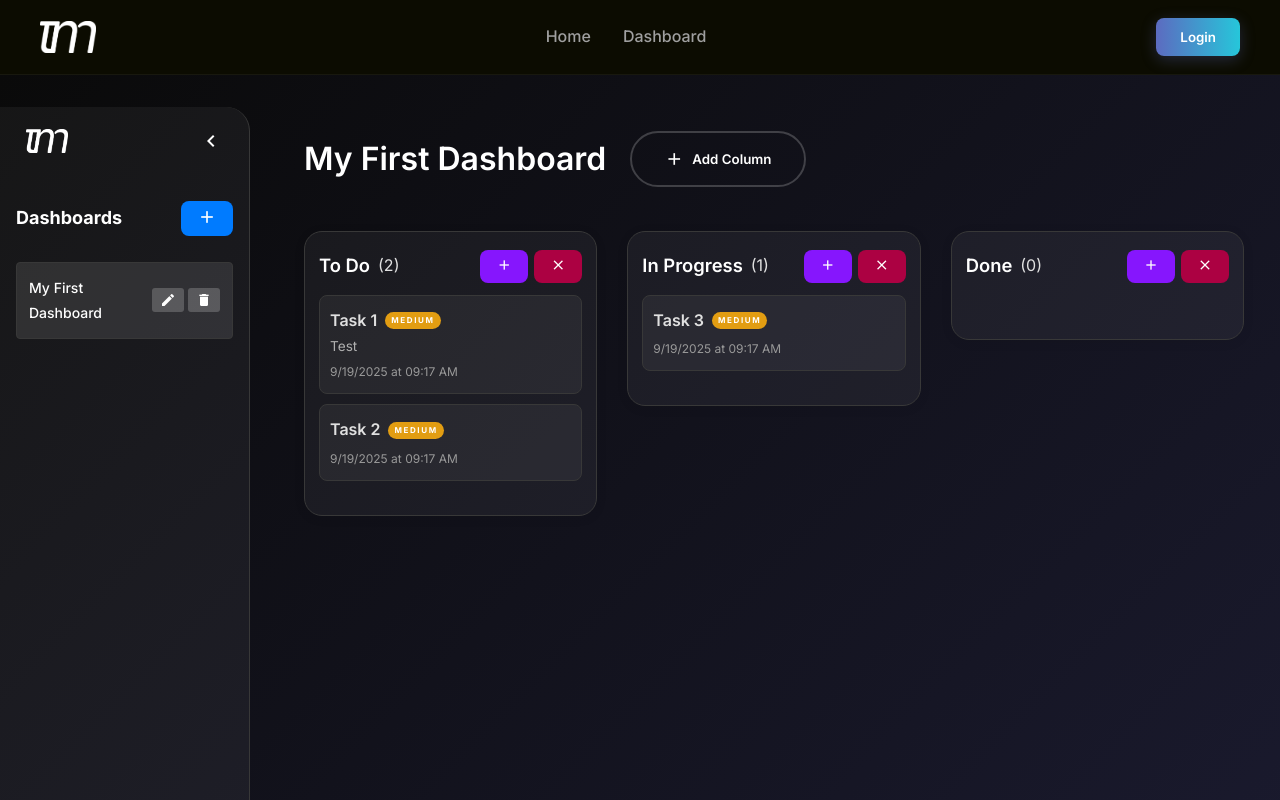
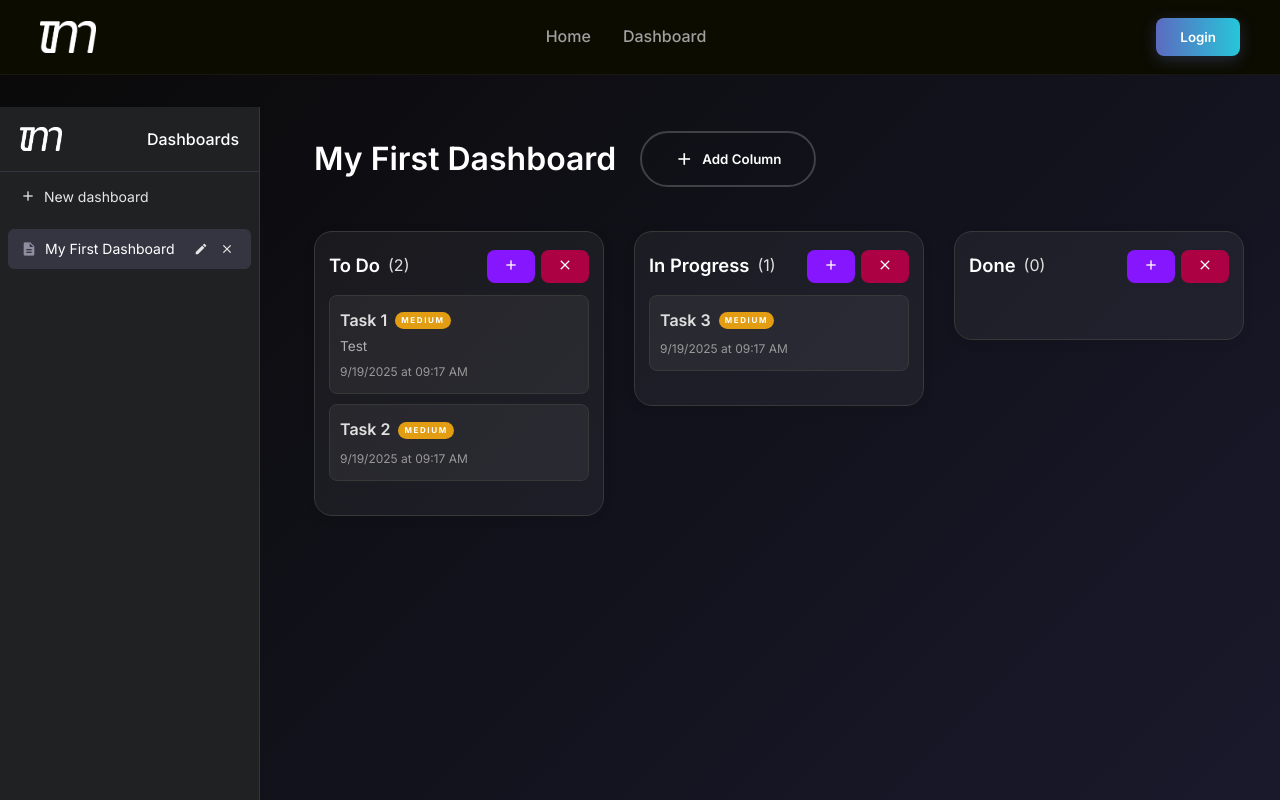
Before and after one commit to Callouu/taskmanager, a React (Vite) app: page /dashboard in a window 1280 px wide. Shown: the top 800 px of the page. Built offline with nearby package versions, Linux system fonts and the light colour scheme.

Commit message:
style: change CSS for sidebar, buttons and collapse menu

```diff
--- a/src/layouts/Sidebar/Sidebar.jsx
+++ b/src/layouts/Sidebar/Sidebar.jsx
@@ -32,27 +32,28 @@ function DashboardSidebar({
 
   return (
     <div className={`dashboard-sidebar ${isCollapsed ? "collapsed" : ""}`}>
+      <div className="sidebar-header">
         <button className="toggle-sidebar-btn" onClick={onToggleCollapse}>
           {isCollapsed ? (
-          <span className="material-icons">chevron_right</span>
+            <span className="material-icons">menu</span>
           ) : (
             <div className="sidebar-icon">
               <img className="sidebar-logo" src={logoWhite} alt="TaskManager Logo"/>
-          <span className="material-icons">chevron_left</span>
+              <span className="sidebar-title">Dashboards</span>
             </div>
           )}
         </button>
-      <div className="sidebar-header">
-        {!isCollapsed && <h2>Dashboards</h2>}
+      </div>
+
       {!isCollapsed && (
         <button
           className="create-dashboard-btn"
           onClick={() => setIsCreating(true)}
         >
           <span className="material-icons">add</span>
+          New dashboard
         </button>
       )}
-      </div>
 
       {!isCollapsed && (
         <>
@@ -62,7 +63,7 @@ function DashboardSidebar({
                 type="text"
                 value={newDashboardName}
                 onChange={(e) => setNewDashboardName(e.target.value)}
-                placeholder="Dashboard name"
+                placeholder="Enter dashboard name"
                 autoFocus
               />
               <div className="form-actions">
@@ -89,6 +90,7 @@ function DashboardSidebar({
                 onClick={() => handleSelectDashboard(dashboard.id)}
               >
                 <div className="dashboard-info">
+                  <span className="material-icons">description</span>
                   <span className="dashboard-name">{dashboard.name}</span>
                 </div>
                 <div className="dashboard-actions">
@@ -110,7 +112,7 @@ function DashboardSidebar({
                     }}
                     title="Delete"
                   >
-                    <span className="material-icons">delete</span>
+                    <span className="material-icons">close</span>
                   </button>
                 </div>
               </div>
--- a/src/layouts/Sidebar/Sidebar.scss
+++ b/src/layouts/Sidebar/Sidebar.scss
@@ -1,99 +1,108 @@
 .dashboard-sidebar {
-  width: 250px;
-  background: rgba(255, 255, 255, 0.05);
-  border-right: 1px solid #383838;;
+  width: 260px;
+  background: #202123;
+  color: #e6e6e6;
   display: flex;
   flex-direction: column;
-  padding: 16px;
-  box-sizing: border-box;
-  border-radius: 0px 24px 24px 0px;
+  height: 100vh;
+  border-right: 1px solid #343541;
   transition: width 0.3s ease;
 
   &.collapsed {
     width: 60px;
-    padding: 16px 8px;
   }
 
-  .toggle-sidebar-btn {
-    background-color: transparent;
-    color: white;
-    // border: 1px solid rgba(255, 255, 255, 0.2);
-    border-radius: 4px;
-    padding: 6px 10px;
+  .sidebar-header {
+    padding: 12px;
+    border-bottom: 1px solid #343541;
+    display: flex;
+    align-items: center;
+
+    .toggle-sidebar-btn {
+      background-color: transparent;
+      color: #e6e6e6;
+      border: none;
+      border-radius: 4px;
+      padding: 8px;
+      cursor: pointer;
+      font-size: 16px;
+      display: flex;
+      align-items: center;
+      justify-content: center;
+      width: 100%;
+      transition: all 0.2s ease;
+
+      &:hover {
+        background-color: #2a2b32;
+      }
+
+      .sidebar-icon {
+        display: flex;
+        align-items: center;
+        width: 100%;
+        justify-content: space-between;
+
+        .sidebar-logo {
+          height: 24px;
+        }
+
+        .sidebar-title {
+          font-size: 16px;
+          font-weight: 500;
+          color: white;
+        }
+      }
+
+      .material-icons {
+        font-size: 20px;
+      }
+    }
+  }
+
+  .create-dashboard-btn {
+    // background-color: #343541;
+    background: transparent;
+    color: #e6e6e6;
+    // border: 1px solid #4d4d4f;
+    border-radius: 6px;
+    padding: 8px 12px;
     cursor: pointer;
     font-size: 14px;
     display: flex;
     align-items: center;
-    justify-content: space-between;
-    // min-width: 30px;
+    gap: 8px;
+    margin: 8px 8px;
     transition: all 0.2s ease;
-    // align-self: flex-end;
-    margin-bottom: 16px;
 
-    .sidebar-icon {
-      width: 100%;
-      display: flex;
-      align-items: center;
-      justify-content: space-between;
+    &:hover {
+      background-color: #2a2b32;
     }
-    .sidebar-logo {
-    height: 24px;
-  }
-
-    // &:hover {
-    //   background-color: rgba(255, 255, 255, 0.1);
-    // }
 
     .material-icons {
-      font-size: 24px;
-    }
-  }
-
-  .sidebar-header {
-    display: flex;
-    justify-content: space-between;
-    align-items: center;
-    margin: 26px 0px;
-
-    .material-icons {
-      font-size: 20px;
-    }
-
-    h2 {
-      margin: 0;
-      font-size: 18px;
-      color: white;
-    }
-
-    .create-dashboard-btn {
-      background-color: #007bff;
-      color: white;
-      border: none;
-      border-radius: 8px;
-      padding: 6px 16px;
-      cursor: pointer;
-      font-size: 14px;
-
-      &:hover {
-        background-color: #0056b3;
-      }
+      font-size: 16px;
     }
   }
 
   .create-dashboard-form {
-    margin-bottom: 16px;
+    margin: 8px 12px 12px;
     padding: 12px;
-    background-color: #fff;
-    border-radius: 4px;
-    box-shadow: 0 1px 3px rgba(0, 0, 0, 0.1);
+    background-color: #2a2b32;
+    border-radius: 6px;
+    border: 1px solid #4d4d4f;
 
     input {
       width: 100%;
-      padding: 8px;
+      padding: 8px 12px;
       margin-bottom: 8px;
-      border: 1px solid #ddd;
+      background-color: #40414f;
+      border: 1px solid #4d4d4f;
       border-radius: 4px;
+      color: white;
       box-sizing: border-box;
+
+      &::placeholder {
+        color: #8e8ea0;
+      }
     }
 
     .form-actions {
@@ -102,27 +111,28 @@
 
       button {
         flex: 1;
-        padding: 6px 12px;
-        border: none;
+        padding: 8px 12px;
         border-radius: 4px;
         cursor: pointer;
         font-size: 14px;
 
         &:first-child {
-          background-color: #28a745;
+          background-color: #343541;
           color: white;
+          border: 1px solid #4d4d4f;
 
           &:hover {
-            background-color: #218838;
+            background-color: #2a2b32;
           }
         }
 
         &:last-child {
-          background-color: #6c757d;
+          background-color: #343541;
           color: white;
+          border: 1px solid #4d4d4f;
 
           &:hover {
-            background-color: #5a6268;
+            background-color: #2a2b32;
           }
         }
       }
@@ -132,26 +142,28 @@
   .dashboard-list {
     flex: 1;
     overflow-y: auto;
+    padding: 8px 0;
 
     .dashboard-item {
       display: flex;
       justify-content: space-between;
       align-items: center;
-      padding: 12px;
-      margin-bottom: 8px;
-      background: rgba(255, 255, 255, 0.05);
-      border: 1px solid #383838;
-      border-radius: 4px;
+      padding: 8px 12px;
+      margin: 0 8px 4px;
+      background: transparent;
+      border-radius: 6px;
       cursor: pointer;
       transition: all 0.2s ease;
+      border: 1px solid transparent;
 
       &:hover {
-        background: rgba(255, 255, 255, 0.1);
+        background: #2a2b32;
+        border: 1px solid #343541;
       }
 
       &.selected {
-        background: rgba(255, 255, 255, 0.1);
-        color: white;
+        background: #343541;
+        border: 1px solid #343541;
 
         .dashboard-name {
           color: white;
@@ -159,11 +171,11 @@
 
         .dashboard-actions {
           button {
-            background-color: rgba(255, 255, 255, 0.2);
-            color: white;
+            background-color: transparent;
+            color: #e6e6e6;
 
             &:hover {
-              background-color: rgba(255, 255, 255, 0.3);
+              background-color: #2a2b32;
             }
           }
         }
@@ -171,11 +183,22 @@
 
       .dashboard-info {
         flex: 1;
+        display: flex;
+        align-items: center;
+        gap: 8px;
+
+        .material-icons {
+          font-size: 16px;
+          color: #8e8ea0;
+        }
 
         .dashboard-name {
           font-size: 14px;
-          font-weight: 500;
+          font-weight: 400;
           color: white;
+          white-space: nowrap;
+          overflow: hidden;
+          text-overflow: ellipsis;
         }
       }
 
@@ -184,23 +207,24 @@
         gap: 4px;
 
         button {
-          padding: 4px 8px;
+          padding: 4px;
           font-size: 12px;
           border: none;
           border-radius: 3px;
           cursor: pointer;
-          background-color: #f1f1f1;
-          color: #333;
+          background-color: transparent;
+          color: #8e8ea0;
           display: flex;
           align-items: center;
           justify-content: center;
 
           &:hover {
-            background-color: #e0e0e0;
+            background-color: #2a2b32;
+            color: white;
           }
 
           .material-icons {
-            font-size: 16px;
+            font-size: 14px;
           }
         }
       }
```
Lines whose indentation alone changed are shown as unchanged.
